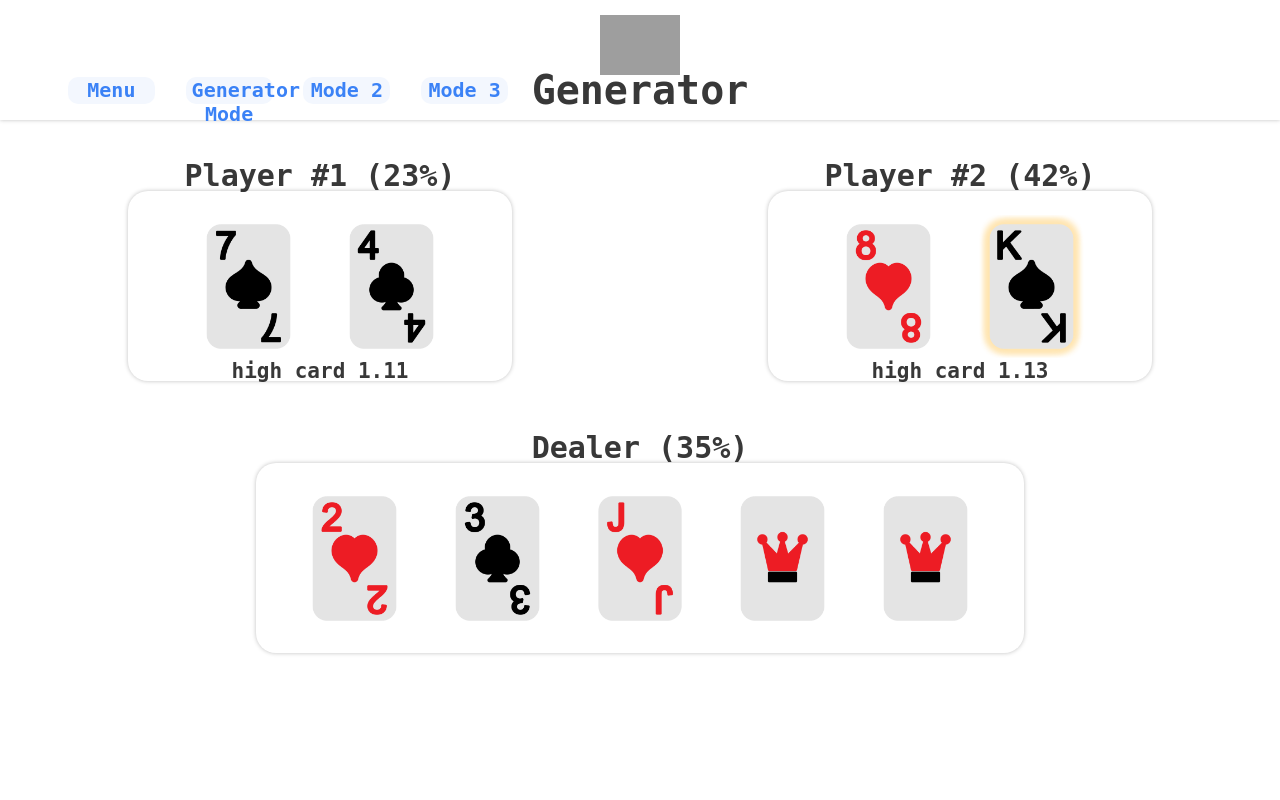
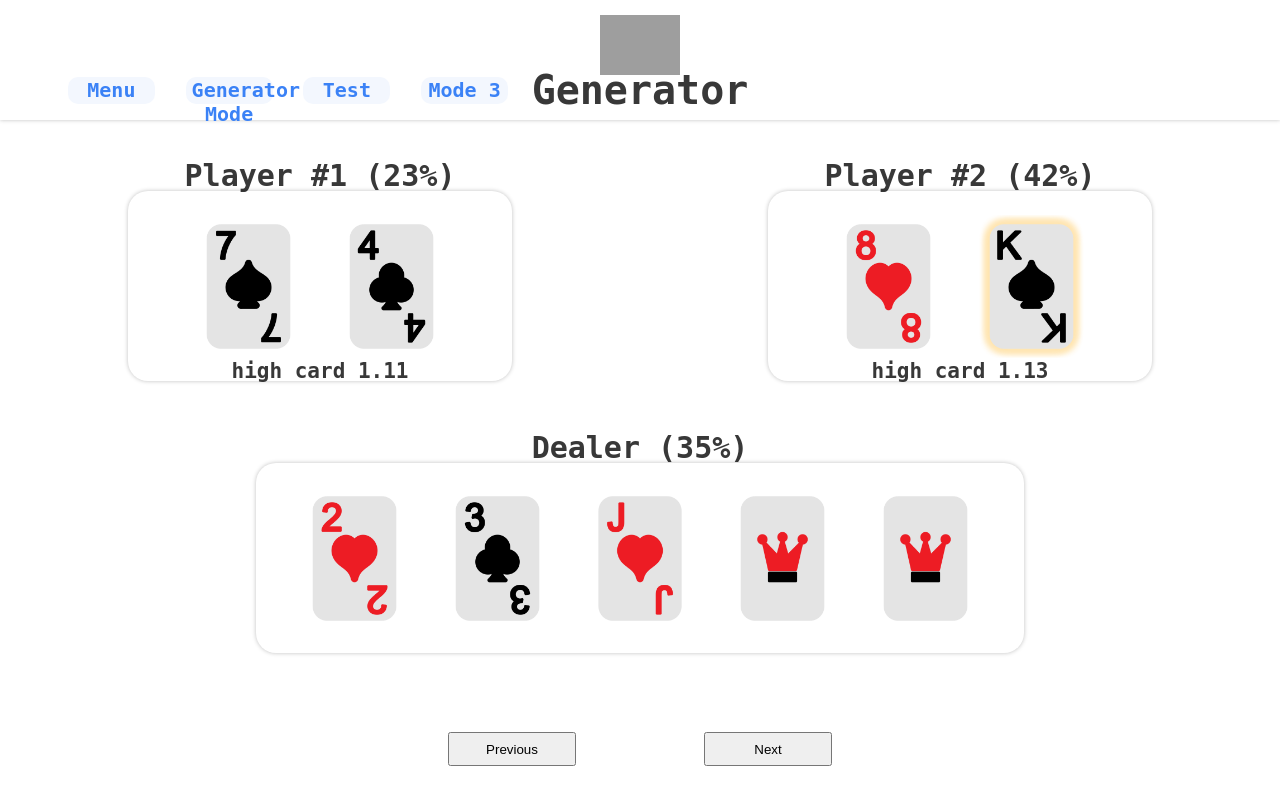
Before and after one commit to richerX/poker, a Django app: page /generator/ in a window 1280 px wide. Run offline with Django 4.2, Linux system fonts and the light colour scheme; grey boxes are pictures that could not be loaded.

Commit message:
Added generation steps

```diff
--- a/Poker/settings.py
+++ b/Poker/settings.py
@@ -38,6 +38,7 @@ INSTALLED_APPS = [
     'django.contrib.sessions',
     'django.contrib.messages',
     'django.contrib.staticfiles',
+    'app'
 ]
 
 MIDDLEWARE = [
--- a/Poker/urls.py
+++ b/Poker/urls.py
@@ -1,9 +1,10 @@
 from django.contrib import admin
 from django.urls import path
-from app.views import index_page, generate_mode_page
+from app.views import index_page, generate_mode_page, test_page
 
 urlpatterns = [
     path('admin/', admin.site.urls),
     path('', index_page),
     path('generator/', generate_mode_page),
+    path('test/', test_page)
 ]
--- a/app/views.py
+++ b/app/views.py
@@ -1,3 +1,4 @@
+from copy import deepcopy
 from dataclasses import dataclass
 
 from django.shortcuts import render
@@ -10,6 +11,9 @@ from engine.responses.generator_response import GeneratorResponse
 from engine.toolkit.constants import *
 
 
+total_response: GeneratorResponse = None
+
+
 @dataclass
 class GeneratorContext:
     player: Player
@@ -18,19 +22,30 @@ class GeneratorContext:
     files: list[str]
 
 
-def index_page(request):
-    return render(request, "index.html")
-
-
 def get_card_file(card, combination):
     if card is None:
         return "jokers.png"
     return f"{card.rank}-{card.suit}{'-frame' if card in combination.cards else ''}.png"
 
 
+def index_page(request):
+    return render(request, "index.html")
+
+
 def generate_mode_page(request, stage = 0):
-    response: GeneratorResponse = Game().play()
+    global total_response
     template = loader.get_template('generator.html')
+
+    # request
+    if request.POST.get('prev'):
+        stage = int(request.POST.get('stage')) - 1
+    elif request.POST.get('next'):
+        stage = int(request.POST.get('stage')) + 1
+    if stage == 3 or (not request.POST.get('next') and not request.POST.get('prev')):
+        total_response = Game().play()
+        stage = 0
+    stage = max(min(stage, len(tours) - 1), 0)
+    response: GeneratorResponse = deepcopy(total_response)
 
     # context
     players_context = list()
@@ -41,8 +56,21 @@ def generate_mode_page(request, stage = 0):
     for player, prediction, combination in zip(response.players, response.predictions[stage], response.players_combinations[stage]):
         players_context.append(GeneratorContext(player, prediction, combination, [get_card_file(card, best_combination) for card in player.cards]))
 
-    context = {"best_combination": best_combination,
+    context = {"stage": stage,
                "players_context": players_context[:-1],
                "dealer_context": players_context[-1:]}
 
     return HttpResponse(template.render(context, request))
+
+
+def test_page(request, current = 1):
+    template = loader.get_template('test.html')
+
+    if request.POST.get('prev'):
+        current = int(request.POST.get('current')) - 1
+    elif request.POST.get('next'):
+        current = int(request.POST.get('current')) + 1
+
+    context = {"current": current}
+
+    return HttpResponse(template.render(context, request))
--- a/static/generator.css
+++ b/static/generator.css
@@ -55,3 +55,18 @@
     text-align: center;
     font-size: 70%;
 }
+
+.btn {
+    position: absolute;
+    width: 10%;
+    height: 5%;
+    bottom: 5%;
+}
+
+#generator-input-1 {
+    left: 35%;
+}
+
+#generator-input-2 {
+    left: 55%;
+}
--- a/static/style.css
+++ b/static/style.css
@@ -83,7 +83,7 @@ body {
     /*background: #6897bb;*/
 }
 
-button {
+#menu-button {
     width: 17%;
     height: 90%;
 
@@ -97,7 +97,7 @@ button {
     margin-inline: 3%;
 }
 
-button:hover {
+#menu-button:hover {
     background-color: #3b82f6;
     box-shadow: 0 0 0 5px #3b83f65f;
     color: #fff;
--- a/templates/generator.html
+++ b/templates/generator.html
@@ -20,9 +20,12 @@
 
             {% include "sections/actor.html" with actor="dealer" cur_context=dealer_context %}
 
-{#            <div style="text-align: center">#}
-{#                Best combination: {{ best_combination }}#}
-{#            </div>#}
+            <form action="" method="post">
+                {% csrf_token %}
+                <input id="generator-input-1" type="submit" name="prev" value="Previous" class="btn">
+                <input id="generator-input-2" type="submit" name="next" value="Next" class="btn">
+                <input type="hidden" name="stage" value="{{ stage }}">
+            </form>
         </div>
 
         {% include "sections/scripts.html" %}
--- a/templates/sections/menu.html
+++ b/templates/sections/menu.html
@@ -10,19 +10,19 @@
     </div>
 
     <div id="button-div">
-        <button type="submit" onclick="redirect_func('/')">
+        <button id="menu-button" type="submit" onclick="redirect_func('/')">
             <strong>Menu</strong>
         </button>
 
-        <button type="submit" onclick="redirect_func('/generator')">
+        <button id="menu-button" type="submit" onclick="redirect_func('/generator')">
             <strong>Generator Mode</strong>
         </button>
 
-        <button type="submit" onclick="redirect_func('/')">
-            <strong>Mode 2</strong>
+        <button id="menu-button" type="submit" onclick="redirect_func('/test')">
+            <strong>Test</strong>
         </button>
 
-        <button type="submit" onclick="redirect_func('/')">
+        <button id="menu-button" type="submit" onclick="redirect_func('/')">
             <strong>Mode 3</strong>
         </button>
     </div>
```
Also changed, not shown: app/templatetags/tags.py (added, +8 -0 lines), templates/test.html (added, +39 -0 lines), app/templatetags/__init__.py (added).
